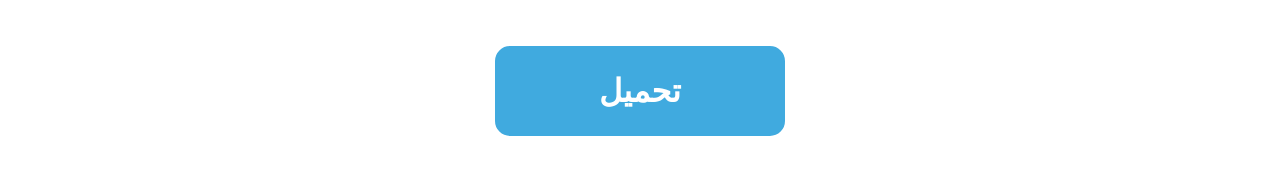
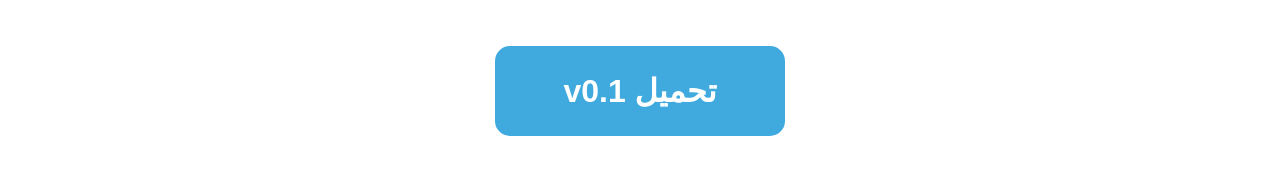
Before and after one commit to BelalElhawary/warshaweb, a plain HTML site: page index.html in a window 1280 px wide. Shown: the part 560-734 px from the top of the page. Drawn offline with Linux system fonts and the light colour scheme.

Commit message:
Update index.html

```diff
--- a/index.html
+++ b/index.html
@@ -18,7 +18,7 @@
         <h2>تطبيق مجاني حمله الان</h2>
         <h3>هذا التطبيق يعمل على مساعدتك في انهاء العمل بشكل اسرع و اكثر سلاسة عن طريق الادوات المساعدة و الجداول الجاهزة </h3>
         <a href="http://www.google.com">
-            <button>تحميل</button>
+            <button>v0.1 تحميل</button>
         </a>
     </div>
 </body>
```
